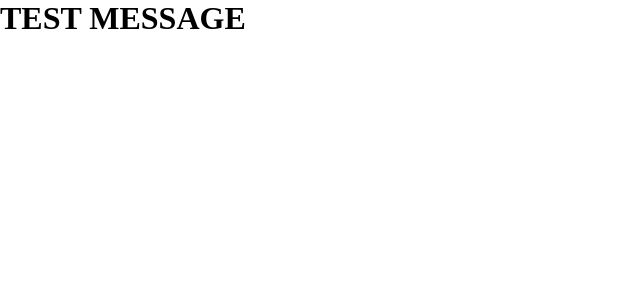
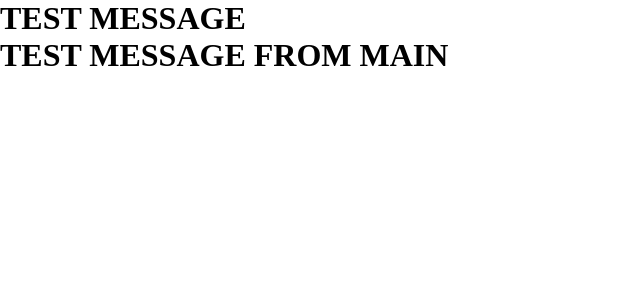
Before and after one commit to vdv-boolean/proj-html-vuejs, a Vue app: page / in a window 1280 px wide. Shown: the top 300 px of the page, without its empty margins (0-640 px from the left). Built offline with nearby package versions, Linux system fonts and the light colour scheme.

Commit message:
Import Main.vue

```diff
--- a/src/App.vue
+++ b/src/App.vue
@@ -1,14 +1,17 @@
 <script>
 import Header from "./components/Header.vue"
+import Main from "./components/Main.vue"
 export default {
     components: {
       Header,
+      Main,
     }
   }
 </script>
 
 <template>
   <Header/>
+  <Main/>
 </template>
 
 <style scoped>
```
